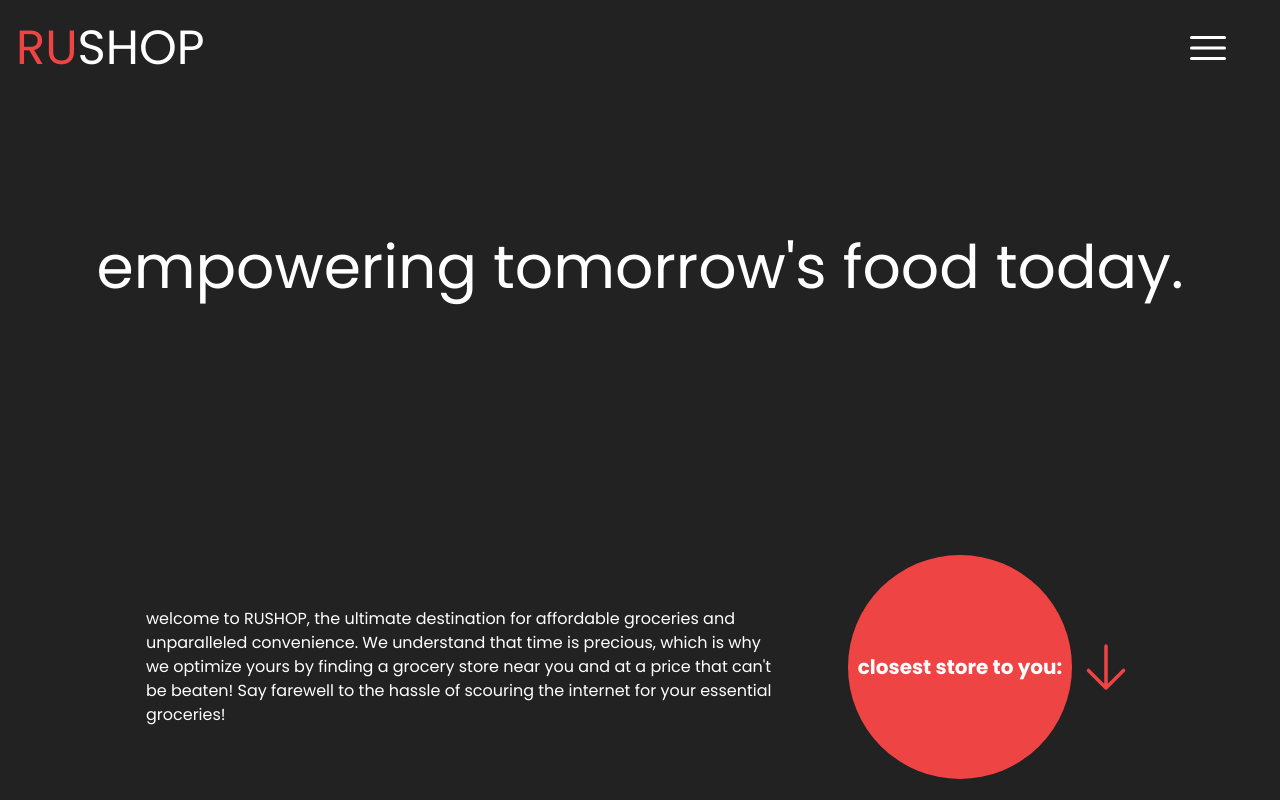
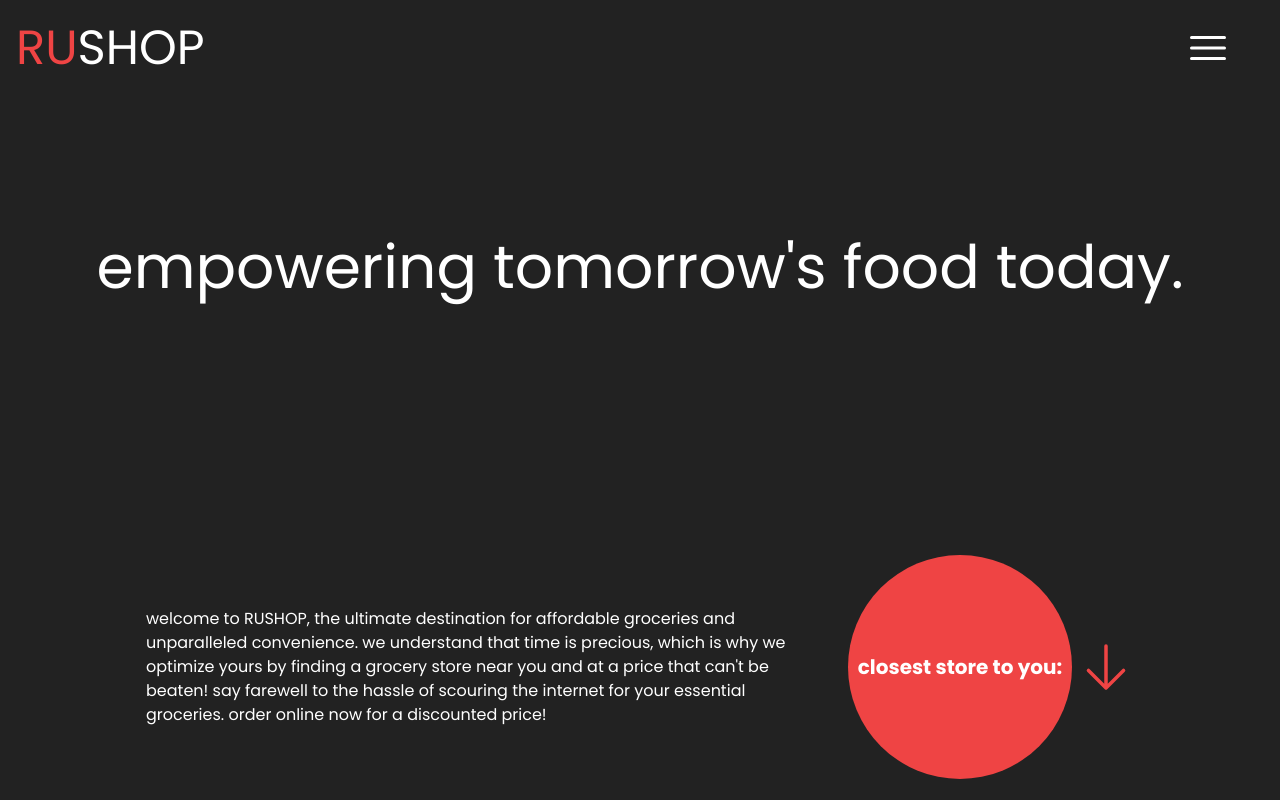
Before and after one commit to yuselbana/hackRU2024, a Next.js app: page / in a window 1280 px wide. Shown: the top 800 px of the page. Built offline with nearby package versions, Linux system fonts and the light colour scheme; no server answers.

Commit message:
changed title and paragraph

```diff
--- a/src/Components/Hero.jsx
+++ b/src/Components/Hero.jsx
@@ -27,8 +27,8 @@ const Hero = () => {
             <PingLocation/>
             <div className='w-full row-start-3 row-end-4 col-start-1 col-end-3 flex justify-around items-center '>
                 <section className='w-1/2'>
-                <p>welcome to RUSHOP, the ultimate destination for affordable groceries and unparalleled convenience. We understand that time is precious, which is why we optimize yours by finding
-                     a grocery store near you and at a price that can&apos;t be beaten! Say farewell to the hassle of scouring the internet for your essential groceries!</p>
+                <p>welcome to RUSHOP, the ultimate destination for affordable groceries and unparalleled convenience. we understand that time is precious, which is why we optimize yours by finding
+                     a grocery store near you and at a price that can&apos;t be beaten! say farewell to the hassle of scouring the internet for your essential groceries. order online now for a discounted price!</p>
                 </section>
 
                     <section className='flex justify-center items-center'>
--- a/src/app/layout.js
+++ b/src/app/layout.js
@@ -4,8 +4,8 @@ import "./globals.css";
 const poppins = Poppins({ subsets: ['latin'] ,weight:['400','700',]})
 
 export const metadata = {
-  title: "Create Next App",
-  description: "Generated by create next app",
+  title: "RUSHOP",
+  description: "|| HACKRU",
 };
 
 export default function RootLayout({ children }) {
```
